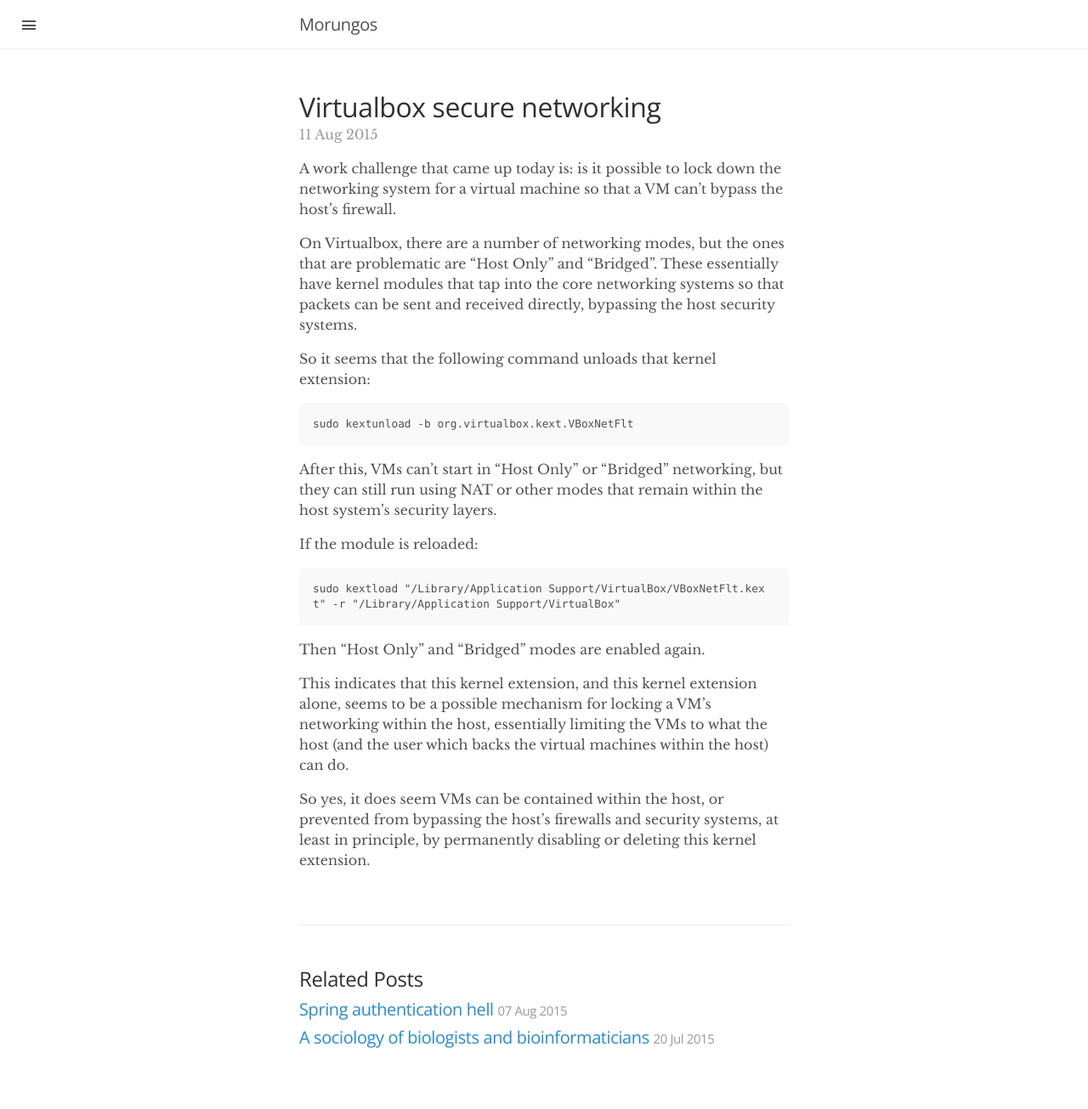
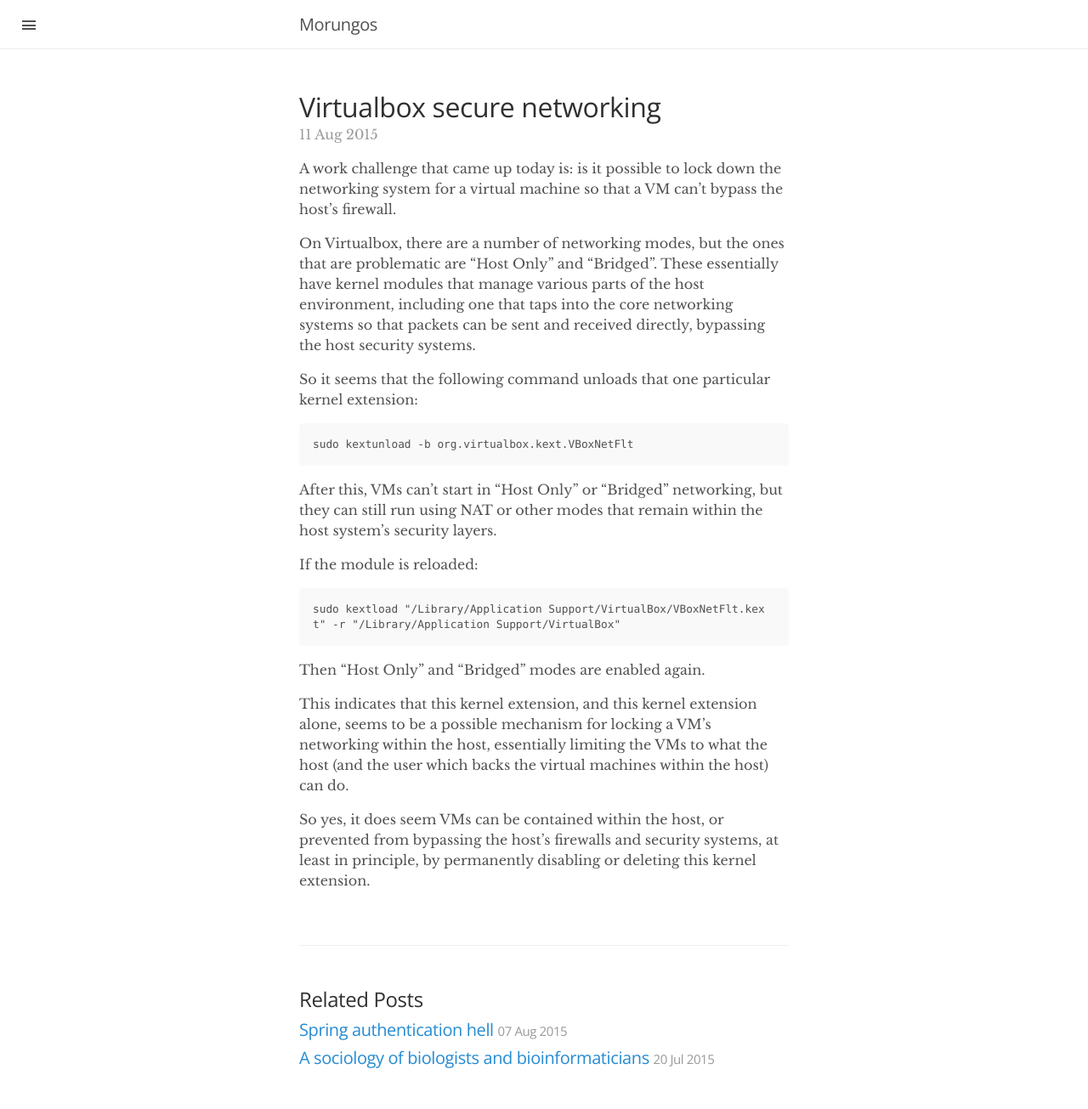
Before and after one commit to morungos/morungos.github.io, a Jekyll site: the page built from _posts/2015-08-11-virtualbox-secure-networking.md, in a window 1280 px wide. Shown: the whole page at 85% size. Built offline with Jekyll 4.4.1, drawn with Linux system fonts in a browser that asks for light colours; Markdown is read by kramdown in place of the engine named in the settings; before the commit the page ends 1281 px from its top, so only the background shows below that.

Commit message:
Tweakettes to the languagey bits

```diff
--- a/_posts/2015-08-11-virtualbox-secure-networking.md
+++ b/_posts/2015-08-11-virtualbox-secure-networking.md
@@ -8,10 +8,11 @@
 
 On Virtualbox, there are a number of networking modes, but the ones that are
 problematic are "Host Only" and "Bridged". These essentially have kernel modules
-that tap into the core networking systems so that packets can be sent and received
+that manage various parts of the host environment, including one that taps into
+the core networking systems so that packets can be sent and received
 directly, bypassing the host security systems.
 
-So it seems that the following command unloads that kernel extension:
+So it seems that the following command unloads that one particular kernel extension:
 
     sudo kextunload -b org.virtualbox.kext.VBoxNetFlt
 
```
